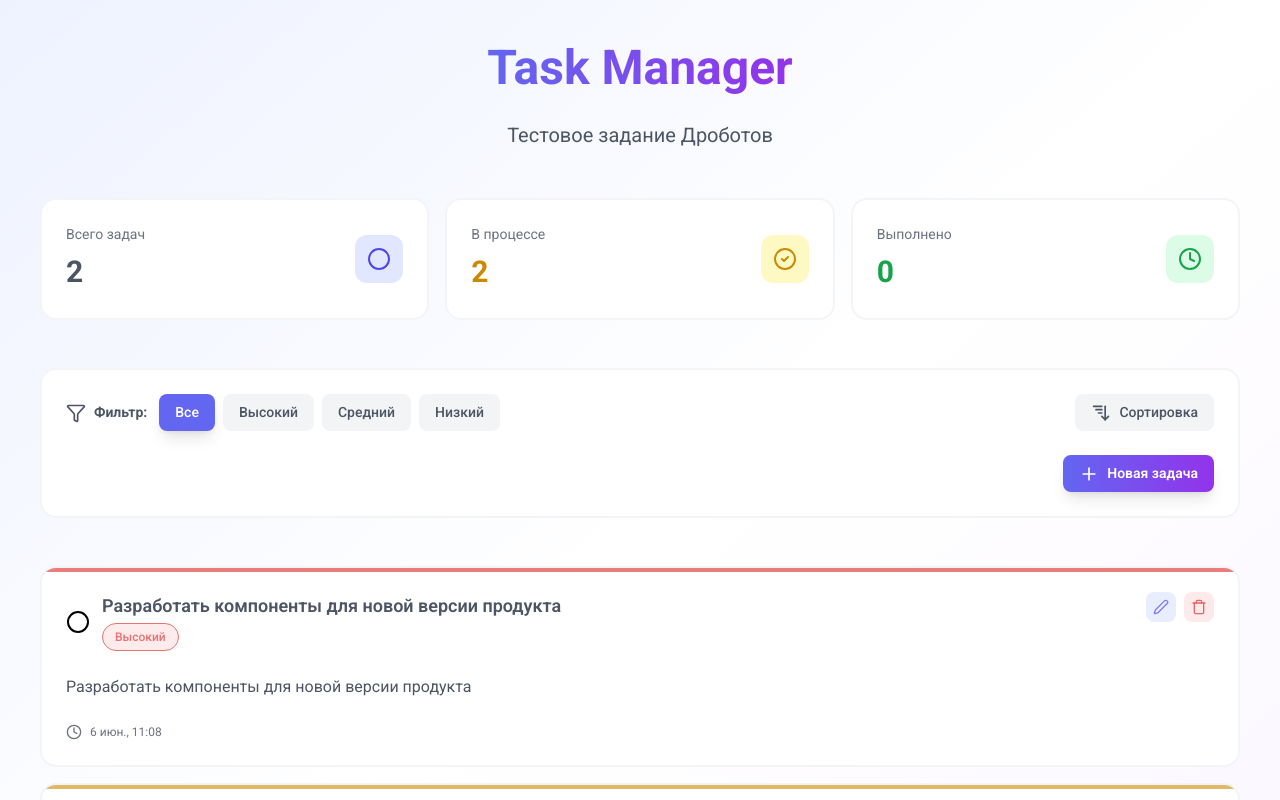
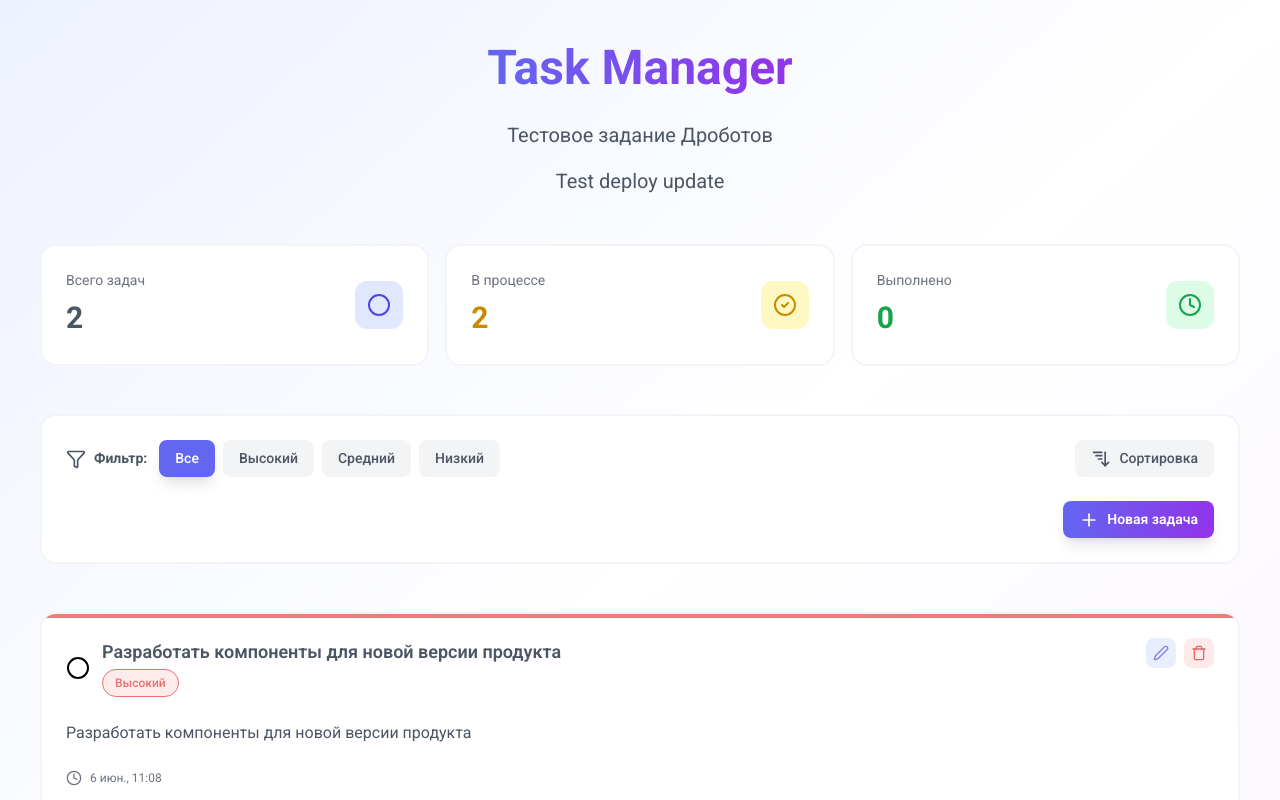
Before and after one commit to AlexDrobotov94/drobotov-sias-group-test-project, a React (Vite) app: page / in a window 1280 px wide. Shown: the top 800 px of the page. Built offline with nearby package versions, Linux system fonts and the light colour scheme.

Commit message:
chore: test deploy upd

```diff
--- a/src/pages/main/ui/main.tsx
+++ b/src/pages/main/ui/main.tsx
@@ -17,6 +17,7 @@ export function MainPage() {
             Task Manager
           </Title>
           <Typography size="large">Тестовое задание Дроботов</Typography>
+          <Typography size="large">Test deploy update</Typography>
         </HeaderContainer>
 
         <TasksTotalsWidget />
```
